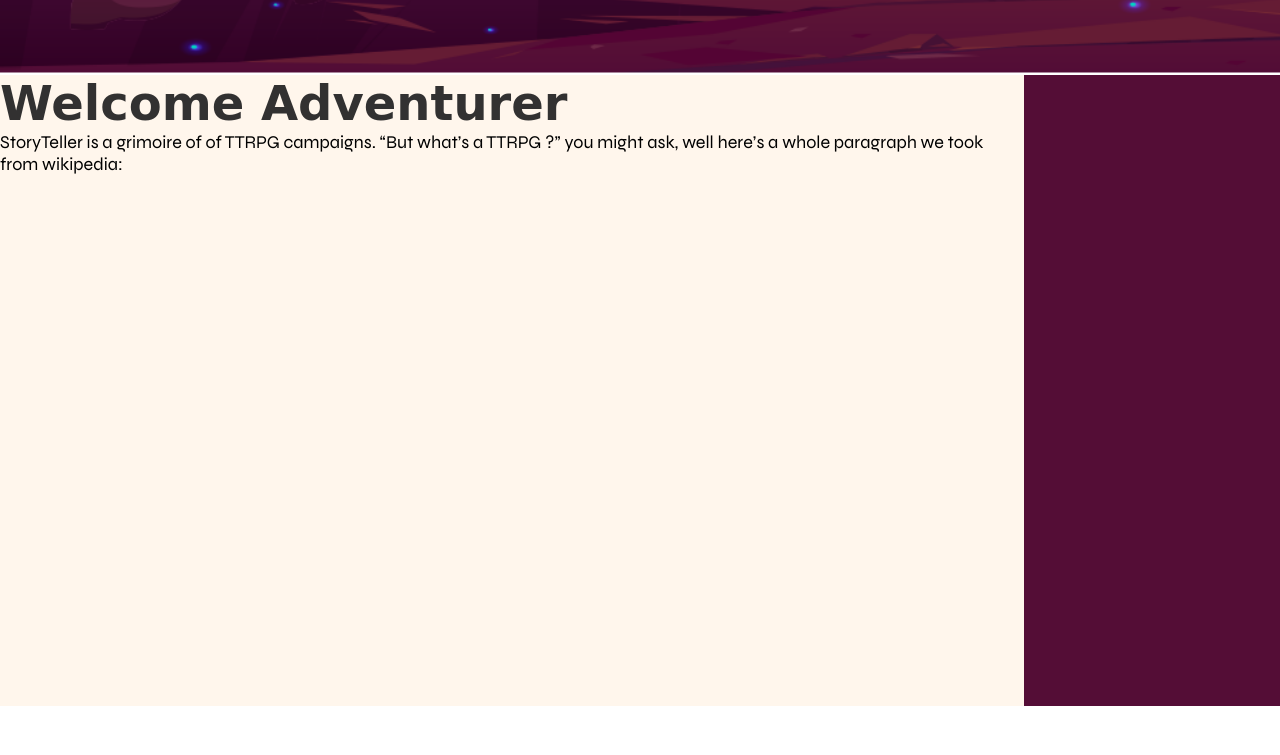
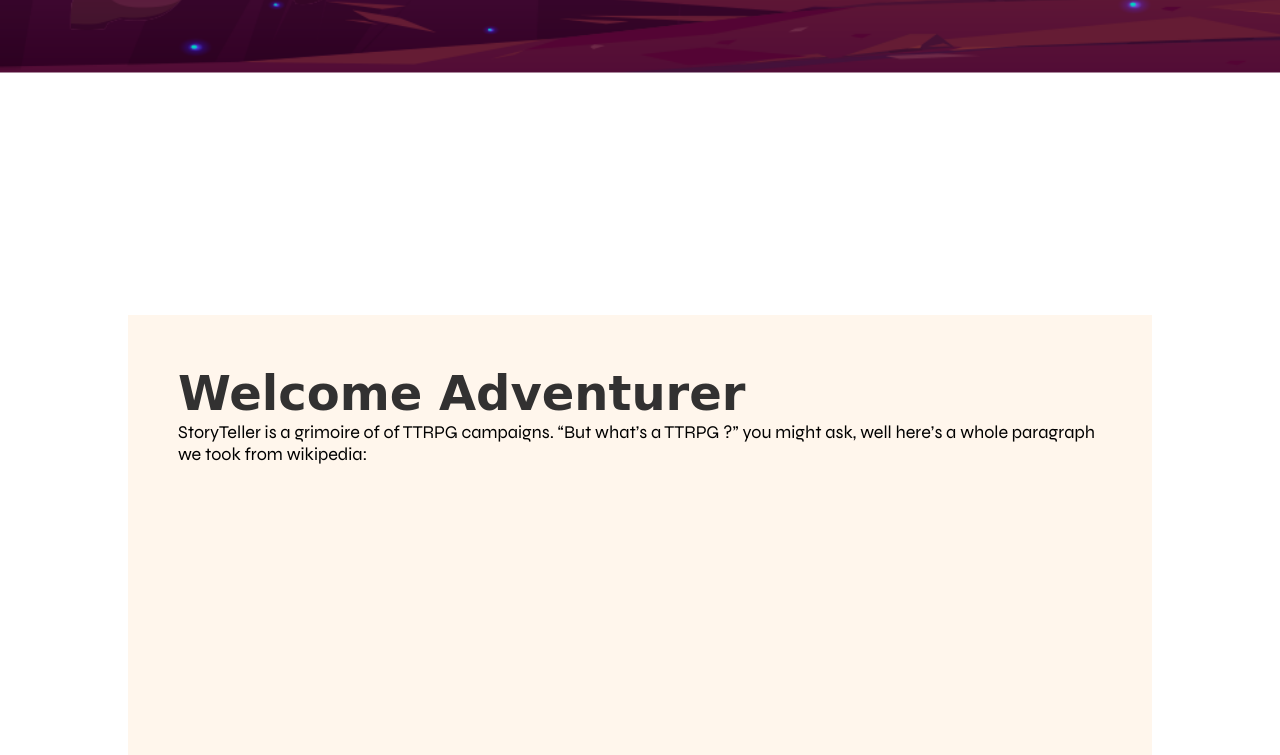
Before and after one commit to AhmadKieran/Storyteller, a plain HTML site: page index.html in a window 1280 px wide. Shown: the part 825-1580 px from the top of the page. Before the commit the page ends 1531 px from the top, so only its background shows below. Drawn offline with Linux system fonts and the light colour scheme; a web font is replaced by a local one.

Commit message:
update.css

```diff
--- a/css/style.css
+++ b/css/style.css
@@ -79,14 +79,11 @@ h3 {
     background-image: linear-gradient(to right, #500c7a, #9f2e87);
     border-top-right-radius: 20px;
     border-bottom-left-radius: 20px;
-}#about {
-    background-color: #540d36;
-    min-height: 462px;
-    text-align: left;
-
 }
 .container {
     background-color: #fff6ec;
     width: 1024px;
     height: 631px;
+    margin: 240px auto;
+    padding: 50px 50px;
 }
```
